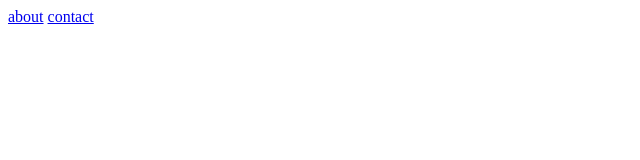
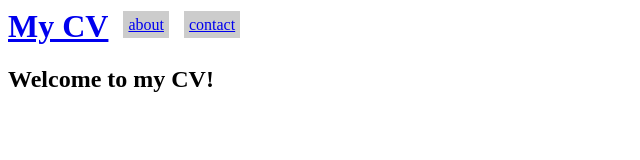
Before and after one commit to defaultboy/angular_cv, a website: page app/index.html in a window 1280 px wide. Shown: the whole page, without its empty margins (0-640 px from the left). Drawn offline with nearby package versions, Linux system fonts and the light colour scheme; some packages are replaced by stand-ins of ours; files that its build step writes are made by us from their sources.

Commit message:
include header, landing route/view

```diff
--- a/app/index.html
+++ b/app/index.html
@@ -16,13 +16,9 @@
   </head>
   <body ng-app="angularCvApp">
 
+    <ng-include src="'views/partials/header.html'"></ng-include>
 
-
-    <a ui-sref="about">about</a>
-    <a ui-sref="contact">contact</a>
-
-    <div ui-view></div>
-
+        <div ui-view class="main-wrapper"></div>
 
     <!-- build:js(.) scripts/vendor.js -->
     <!-- bower:js -->
--- a/app/scripts/app.js
+++ b/app/scripts/app.js
@@ -19,6 +19,10 @@ angular
   //
   // Now set up the states
   $stateProvider
+    .state('landing', {
+      url: '/',
+      templateUrl: 'views/landing.html'
+    })
     .state('about', {
       url: '/about',
       templateUrl: 'views/about.html',
--- a/app/scripts/directives/skillBar.js
+++ b/app/scripts/directives/skillBar.js
@@ -4,7 +4,7 @@
 
   return {
     restrict: 'EA',
-    templateUrl: 'views/partials/skill-bar.html',
+    templateUrl: 'views/partials/directives/skill-bar.html',
     scope: {
       percentage: '@'
     },
--- a/app/styles/main.scss
+++ b/app/styles/main.scss
@@ -10,7 +10,6 @@ ul {
   padding:0;
 }
 
-
 li {
   float:left;
   width:100%;
@@ -19,6 +18,39 @@ li {
   list-style-type:none;
 }
 
+header {
+  h1 {
+    margin-top:0;
+  }
+  nav {
+    margin:8px 0 0 15px;
+  }
+  li {
+    width:auto;
+    margin-right:15px;
+    a {
+      padding:5px;
+      background:#CCC;
+      transition:all 0.2s ease;
+      &:hover,
+      &:focus {
+        background:#EEE;
+      }
+    }
+  }
+}
+
+.main-wrapper {
+  clear:both;
+}
+
+.pull-left {
+  float:left;
+}
+
+.pull-right {
+  float:right;
+}
 
 skill-bar {
   display:block;
--- /dev/null
+++ b/app/views/landing.html
@@ -0,0 +1 @@
+<h2>Welcome to my CV!</h2>
--- /dev/null
+++ b/app/views/partials/header.html
@@ -0,0 +1,10 @@
+<header>
+  <div class="pull-left">
+    <h1><a ui-sref="landing">My CV</a></h1>
+  </div>
+
+  <nav class="pull-left">
+    <li><a ui-sref="about">about</a></li>
+    <li><a ui-sref="contact">contact</a></li>
+  </nav>
+</header>
```
Also changed, not shown: app/views/main.html (+1 -1 lines), app/views/partials/directives/skill-bar.html (renamed from app/views/partials/skill-bar.html).
